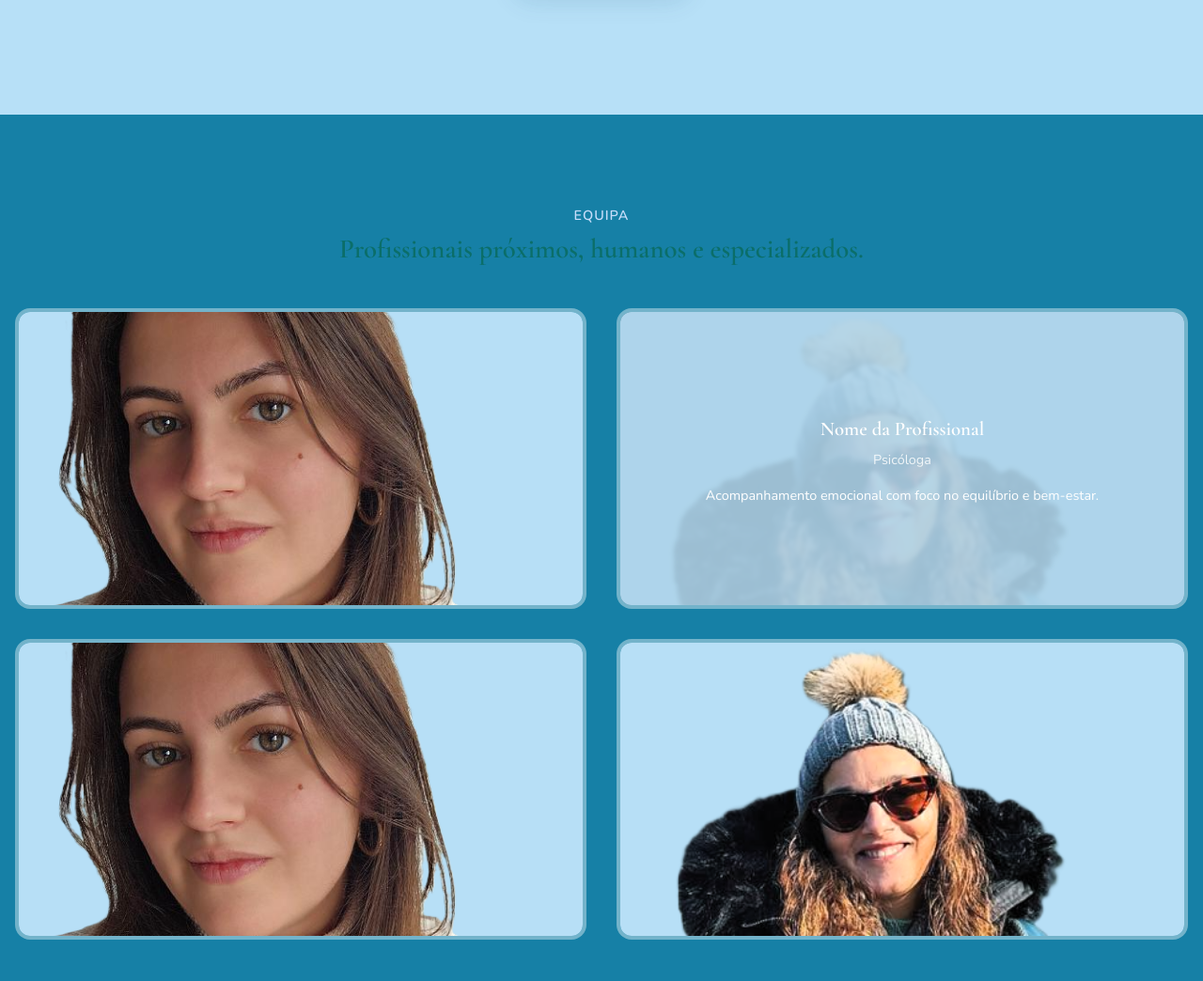
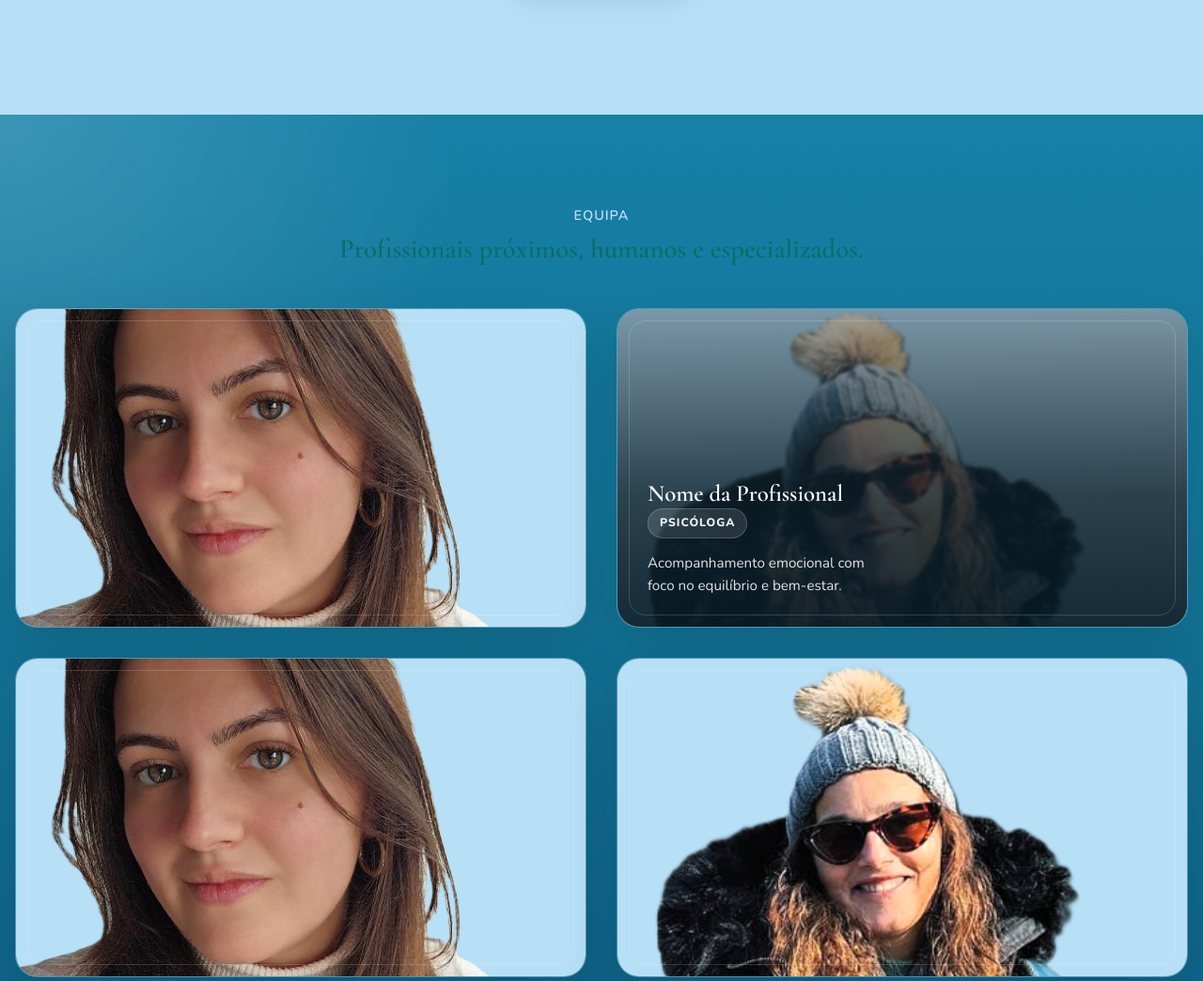
Before and after one commit to andre170594/siteClinica, a website: page index.html in a window 1280 px wide. Shown: the part 2580-3624 px from the top of the page at 94% size. Drawn offline with nearby package versions, Linux system fonts and the light colour scheme.

Commit message:
v1.9.9.1

```diff
--- a/assets/css/gallery.css
+++ b/assets/css/gallery.css
@@ -76,9 +76,9 @@
 .story-image-blur {
     position: absolute;
     inset: -6%;
-    filter: blur(22px) saturate(1.05);
-    transform: scale(1.08);
-    opacity: 0.62;
+    filter: blur(34px) saturate(1.08);
+    transform: scale(1.14);
+    opacity: 0.72;
 }
 
 .story-frame {
@@ -97,7 +97,7 @@
 }
 
 .story.active .story-image-blur {
-    transform: scale(1.08);
+    transform: scale(1.18);
 }
 
 .story.active .story-image-main {
@@ -275,7 +275,8 @@
 
     .story-image-blur {
         inset: -4%;
-        filter: blur(14px) saturate(1.03);
+        filter: blur(22px) saturate(1.05);
+        transform: scale(1.12);
     }
 
     .story-frame {
--- a/assets/css/team.css
+++ b/assets/css/team.css
@@ -4,7 +4,9 @@ EQUIPA NOVA
 
 .team {
     padding: 6rem 1rem;
-    background: var(--blue-light);
+    background:
+        radial-gradient(circle at top left, rgba(255, 255, 255, 0.16), transparent 30%),
+        linear-gradient(180deg, #1680a6 0%, #137395 55%, #0e6287 100%);
 }
 
 /* GRID */
@@ -20,13 +22,22 @@ EQUIPA NOVA
     position: relative;
     overflow: hidden;
     cursor: pointer;
-    height: 320px;
+    height: 340px;
+    background: rgba(255, 255, 255, 0.08);
+    border: 1px solid rgba(255,255,255,0.22);
+    border-radius: 24px;
+    box-shadow: 0 24px 60px rgba(8, 34, 49, 0.18);
+    transition: transform 0.22s ease, box-shadow 0.22s ease, border-color 0.22s ease;
+}
 
-    background: var(--blue-light);
-    border: 4px solid rgba(255,255,255,0.4);
-    border-radius: 16px;
-
-    transition: transform 0.25s ease, box-shadow 0.25s ease;
+.team-card::before {
+    content: "";
+    position: absolute;
+    inset: 12px;
+    border-radius: 18px;
+    border: 1px solid rgba(255, 255, 255, 0.16);
+    pointer-events: none;
+    z-index: 2;
 }
 
 /* IMAGEM */
@@ -34,50 +45,62 @@ EQUIPA NOVA
     width: 100%;
     height: 100%;
     object-fit: cover;
-
     background: rgb(183, 223, 246);
     object-position: center top;
-
-    transition: transform 0.35s ease, filter 0.35s ease;
+    transform: scale(1.01);
+    transition: transform 0.45s ease, filter 0.45s ease;
 }
 
 /* OVERLAY */
 .team-overlay {
     position: absolute;
     inset: 0;
-    background: rgba(183, 223, 246, 0.85);
+    background:
+        linear-gradient(180deg, rgba(4, 25, 36, 0.1) 0%, rgba(4, 25, 36, 0.7) 58%, rgba(4, 25, 36, 0.88) 100%),
+        linear-gradient(135deg, rgba(183, 223, 246, 0.16), rgba(255, 255, 255, 0.04));
     color: white;
-
     display: flex;
     flex-direction: column;
-    justify-content: center;
-    align-items: center;
-    text-align: center;
-
+    justify-content: flex-end;
+    align-items: flex-start;
+    text-align: left;
     padding: 2rem;
-
     opacity: 0;
-    transform: translateY(20px);
-    transition: opacity 0.28s ease, transform 0.28s ease;
+    transform: translateY(16px);
+    transition: opacity 0.24s ease, transform 0.24s ease;
+    z-index: 1;
 }
 
 /* TEXTO */
 .team-overlay h3 {
-    font-size: 1.3rem;
-    margin-bottom: 0.3rem;
+    font-size: 1.55rem;
+    margin-bottom: 0.2rem;
     font-family: var(--font-display), serif;
     font-weight: 600;
+    line-height: 1.05;
 }
 
 .team-overlay span {
-    font-size: 0.9rem;
-    opacity: 0.85;
-    margin-bottom: 1rem;
+    display: inline-flex;
+    align-items: center;
+    min-height: 32px;
+    padding: 0.28rem 0.75rem;
+    border-radius: 999px;
+    font-size: 0.76rem;
+    font-weight: 800;
+    letter-spacing: 0.08em;
+    text-transform: uppercase;
+    color: rgba(255, 255, 255, 0.96);
+    background: rgba(255, 255, 255, 0.12);
+    border: 1px solid rgba(255, 255, 255, 0.18);
+    margin-bottom: 0.95rem;
 }
 
 .team-overlay p {
-    font-size: 0.9rem;
-    line-height: 1.4;
+    max-width: 28ch;
+    font-size: 0.95rem;
+    line-height: 1.55;
+    color: rgba(255, 255, 255, 0.88);
 }
 
 /* =========================
@@ -86,13 +109,14 @@ HOVER (UTILIZADOR)
 
 @media (hover: hover) and (pointer: fine) {
     .team-card:hover {
-        transform: translateY(-5px);
-        box-shadow: 0 15px 35px rgba(0,0,0,0.15);
+        transform: translateY(-4px);
+        border-color: rgba(255,255,255,0.32);
+        box-shadow: 0 24px 55px rgba(5, 24, 35, 0.24);
     }
 
     .team-card:hover img {
-        transform: scale(1.02);
-        filter: blur(2px) brightness(0.7);
+        transform: scale(1.04);
+        filter: blur(1.5px) brightness(0.7);
     }
 
     .team-card:hover .team-overlay {
@@ -102,8 +126,8 @@ HOVER (UTILIZADOR)
 }
 
 .team-card.auto-active img {
-    transform: scale(1.02);
-    filter: blur(2px) brightness(0.7);
+    transform: scale(1.04);
+    filter: blur(1.5px) brightness(0.7);
 }
 
 .team-card.auto-active .team-overlay {
@@ -115,20 +139,39 @@ HOVER (UTILIZADOR)
 @media(max-width:768px){
     .team-grid {
         grid-template-columns: 1fr;
+        gap: 1rem;
     }
 
     .team-card {
-        height: 260px;
+        height: 300px;
+        border-radius: 20px;
+    }
+
+    .team-card::before {
+        inset: 10px;
+        border-radius: 16px;
+    }
+
+    .team-overlay {
+        padding: 1.35rem;
+    }
+
+    .team-overlay h3 {
+        font-size: 1.35rem;
+    }
+
+    .team-overlay p {
+        font-size: 0.9rem;
     }
 
     .team-card.active {
         transform: none;
-        box-shadow: 0 14px 30px rgba(0,0,0,0.18);
+        box-shadow: 0 18px 34px rgba(0,0,0,0.2);
     }
 
     .team-card.active img {
-        transform: scale(1.02);
-        filter: blur(2px) brightness(0.7);
+        transform: scale(1.03);
+        filter: blur(1.5px) brightness(0.72);
     }
 
     .team-card.active .team-overlay {
```
